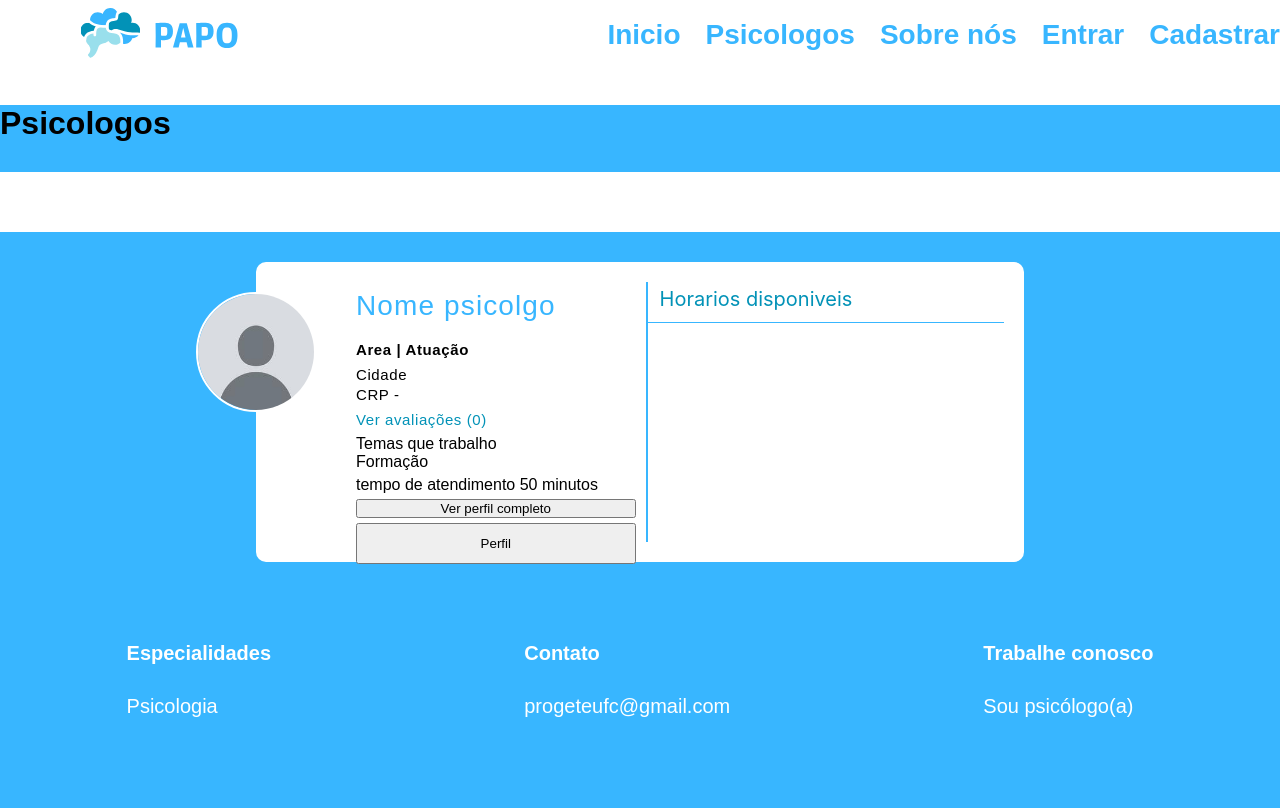
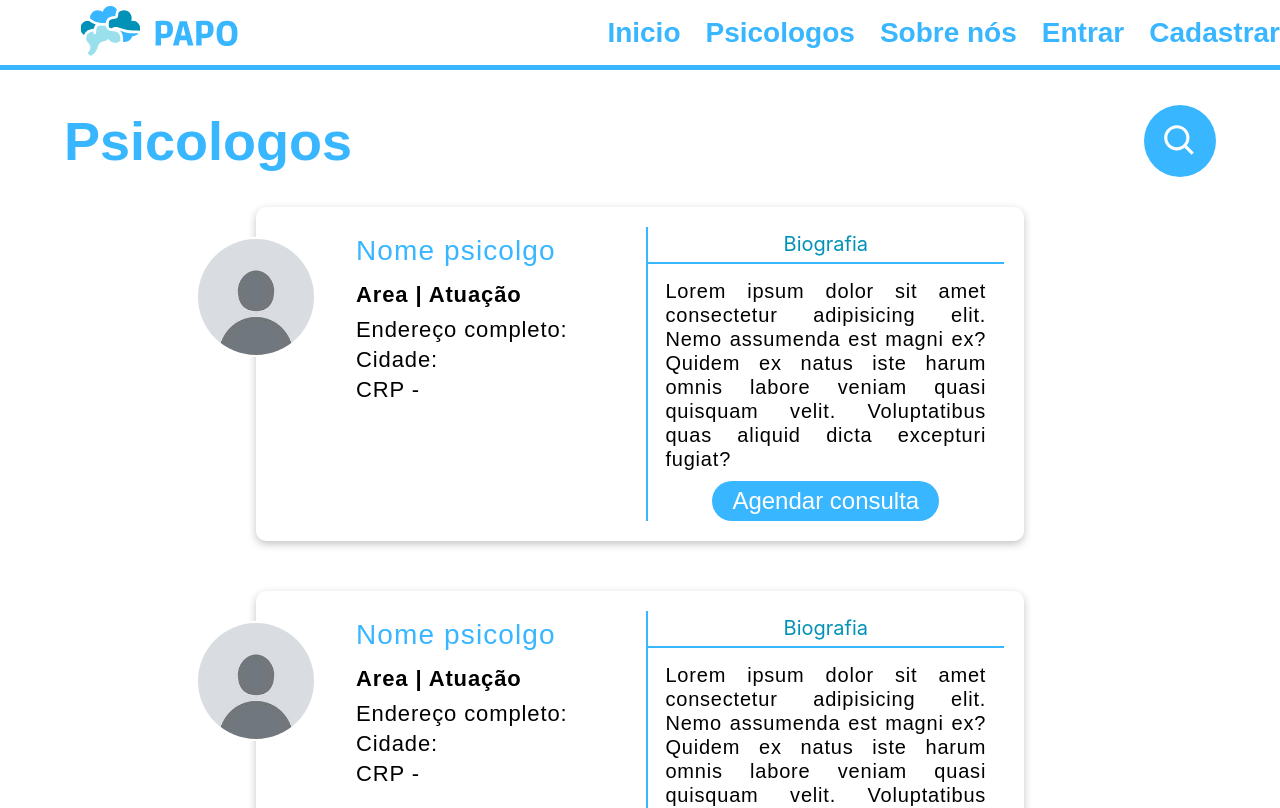
Before and after one commit to ProgeteUFCRUSSAS/PAPO, a React (Vite) app: page /psicologos in a window 1280 px wide. Shown: the top 808 px of the page. Built offline with nearby package versions, Linux system fonts and the light colour scheme; no server answers.

Commit message:
feat: Alterções card de psicologo e estrutura da pagina

```diff
--- a/src/components/Layout/Header/styles.ts
+++ b/src/components/Layout/Header/styles.ts
@@ -8,6 +8,7 @@ export const HeaderContainer = styled.header`
   align-items: center;
   justify-content: space-between;
   margin-bottom: 35px;
+  border-bottom: 5px solid ${props => props.theme.colors.primary};
 
   .mobile {
     display: none;
--- a/src/components/PsychologistCard/index.tsx
+++ b/src/components/PsychologistCard/index.tsx
@@ -1,38 +1,36 @@
 import * as S from './styles'
 import ImageDefault from '../../assets/profileDefault.jpeg'
-import { Button } from '../Button'
 
 export function PsychologistCard() {
   return (
     <S.CardContainer>
+      <S.ImagePsyc src={ImageDefault} alt="Imagem psicologo" />
       <S.DataPsyc>
         <p className="name-psyc">Nome psicolgo</p>
 
         <div>
           <p className="acting-area">Area | Atuação</p>
-          <p className="city">Cidade</p>
+          <p className="city">Endereço completo:</p>
+          <p className="city">Cidade:</p>
           <p className="crp">CRP -</p>
         </div>
-
-        <a href="" className="assessments">
-          Ver avaliações (0)
-        </a>
-
-        <div>
-          <p className="">Temas que trabalho</p>
-          <p className="">Formação</p>
-        </div>
-
-        <div className="">tempo de atendimento 50 minutos</div>
-
-        <button>Ver perfil completo</button>
-        <Button variant="primary">Perfil</Button>
       </S.DataPsyc>
 
       <S.Schedules>
-        <p className="title-schedules">Horarios disponiveis</p>
+        <p className="title-schedules">Biografia</p>
+
+        <div className="container-biography-scheduling">
+          <p className="text-biography">
+            Lorem ipsum dolor sit amet consectetur adipisicing elit. Nemo
+            assumenda est magni ex? Quidem ex natus iste harum omnis labore
+            veniam quasi quisquam velit. Voluptatibus quas aliquid dicta
+            excepturi fugiat?
+          </p>
+          <button type="button" className="button-scheduling">
+            Agendar consulta
+          </button>
+        </div>
       </S.Schedules>
-      <S.ImagePsyc src={ImageDefault} alt="Imagem psicologo" />
     </S.CardContainer>
   )
 }
--- a/src/components/PsychologistCard/styles.ts
+++ b/src/components/PsychologistCard/styles.ts
@@ -3,17 +3,25 @@ import styled from 'styled-components'
 export const CardContainer = styled.div`
   position: relative;
   width: 60%;
-  height: 300px;
+  min-height: 300px;
   margin: 0 auto;
   padding: 20px;
   margin-bottom: 20px;
   background-color: #ffffff;
   border-radius: 10px;
-
+  box-shadow: rgba(0, 0, 0, 0.24) 0px 3px 8px;
   display: flex;
   justify-content: center;
   gap: 30%;
   gap: 10px;
+
+  @media (max-width: 500px) {
+    width: 80%;
+  }
+
+  @media (max-width: 900px) {
+    flex-direction: column;
+  }
 `
 export const ImagePsyc = styled.img`
   position: absolute;
@@ -23,6 +31,10 @@ export const ImagePsyc = styled.img`
   height: 120px;
   border-radius: 50%;
   border: 2px solid #fff;
+
+  @media (max-width: 500px) {
+    left: -35px;
+  }
 `
 
 export const DataPsyc = styled.div`
@@ -46,52 +58,97 @@ export const DataPsyc = styled.div`
 
   .acting-area {
     font-family: Ruda, sans-serif;
-    font-size: 15px;
+    font-size: 22px;
     font-weight: 700;
     line-height: 30px;
     letter-spacing: 0.04em;
     text-align: left;
+    margin-bottom: 0.625rem;
   }
 
   .city,
   .crp,
   .assessments {
     font-family: Ruda, sans-serif;
-    font-size: 15px;
+    font-size: 22px;
     font-weight: 400;
     line-height: 20px;
     letter-spacing: 0.04em;
     text-align: left;
+    margin-bottom: 0.625rem;
   }
 
   .assessments {
     text-decoration: none;
     color: rgba(2, 146, 183, 1);
   }
+
+  @media (max-width: 900px) {
+    width: 100%;
+  }
 `
 
 export const Schedules = styled.div`
-  position: relative;
   width: 50%;
   border-left: 2px solid rgba(56, 182, 255, 1);
-
-  &::after {
-    position: absolute;
-    content: '';
-    top: 40px;
-    width: 100%;
-    height: 1px;
-    background-color: rgba(56, 182, 255, 1);
-  }
+  display: flex;
+  flex-direction: column;
+  justify-content: start;
+  align-items: center;
+  gap: 15px;
 
   .title-schedules {
-    margin-left: 0.75rem;
+    width: 100%;
     font-family: Inter, sans-serif;
     font-size: 1.25rem;
     font-weight: 400;
     line-height: 2.1875rem;
     letter-spacing: 0em;
-    text-align: left;
+    text-align: center;
     color: rgba(2, 146, 183, 1);
+    border-bottom: 2px solid rgba(56, 182, 255, 1);
+  }
+
+  .container-biography-scheduling {
+    width: 100%;
+    display: flex;
+    flex-direction: column;
+    justify-content: start;
+    align-items: center;
+    gap: 10px;
+  }
+
+  .text-biography {
+    width: 90%;
+    font-size: 20px;
+    font-weight: 400;
+    line-height: 24px;
+    letter-spacing: 0.04em;
+    text-align: justify;
+  }
+
+  .button-scheduling {
+    height: 40px;
+    padding: 0 20px;
+    background-color: ${props => props.theme.colors.primary};
+    border: none;
+    border-radius: 20px;
+    color: #fff;
+    font-size: 24px;
+    transition: 0.25s ease-in-out;
+  }
+
+  .button-scheduling:hover {
+    box-shadow: rgba(0, 0, 0, 0.35) 0px 5px 15px;
+    transition: 0.25s ease-in-out;
+  }
+
+  @media (max-width: 900px) {
+    width: 100%;
+    border: none;
+
+    .button-scheduling {
+      width: 100%;
+    }
   }
 `
--- a/src/pages/HomePsic/index.tsx
+++ b/src/pages/HomePsic/index.tsx
@@ -1,31 +1,29 @@
-import React, { useState } from 'react'
+// import { useState } from 'react'
 
 import { Footer } from '../../components/Footer'
-import { PsicContent } from '../../components/HomePsicContent'
-import { PsicHero } from '../../components/HomePsicHero'
-import { PsicFAQ } from '../../components/HomePsicFAQ'
 import { PsychologistCard } from '../../components/PsychologistCard'
-import { RiFilterLine, RiFilterOffLine } from 'react-icons/ri'
-
+import { BiSearch } from 'react-icons/bi'
 import * as S from './styles'
 
 export function HomePsic() {
-  const [filterPsycs, setFilterPsycs] = useState(false)
+  // const [openFilterPsycs, setOpenFilterPsycs] = useState(false)
   return (
     <S.PagePsyc>
-      {/* <PsicHero /> */}
-
-      {/* <PsicContent />
-
-
-      <PsicFAQ /> */}
-      <div>
+      <S.TitleWithIconFilter>
         <h1>Psicologos</h1>
-      </div>
-
-      <S.FilterPsyc></S.FilterPsyc>
+        <button
+          className="icon"
+          type="button"
+          // onClick={() => setOpenFilterPsycs(prevState => !prevState)}
+        >
+          <BiSearch />
+        </button>
+      </S.TitleWithIconFilter>
 
       <PsychologistCard />
+      <PsychologistCard />
+      <PsychologistCard />
+
       <Footer />
     </S.PagePsyc>
   )
--- a/src/pages/HomePsic/styles.ts
+++ b/src/pages/HomePsic/styles.ts
@@ -1,10 +1,42 @@
 import styled from 'styled-components'
 
 export const PagePsyc = styled.div`
-  background-color: ${props => props.theme.colors.primary};
+  max-width: 100vw;
+  background-color: #fff;
   display: flex;
   flex-direction: column;
   gap: 30px;
+`
+
+export const TitleWithIconFilter = styled.div`
+  width: 90%;
+  margin: 0 auto;
+  display: flex;
+  align-items: center;
+  justify-content: space-between;
+
+  h1 {
+    font-family: Ruda, sans-serif;
+    font-size: 54px;
+    font-weight: 600;
+    line-height: 66px;
+    letter-spacing: 0em;
+    text-align: left;
+    color: rgba(56, 182, 255, 1);
+  }
+
+  .icon {
+    width: 72.38px;
+    height: 72.38px;
+    display: flex;
+    justify-content: center;
+    align-items: center;
+    font-size: 38px;
+    color: #fff;
+    border-radius: 50%;
+    background-color: ${props => props.theme.colors.primary};
+    border: none;
+  }
 `
 
 export const FilterPsyc = styled.div`
```
